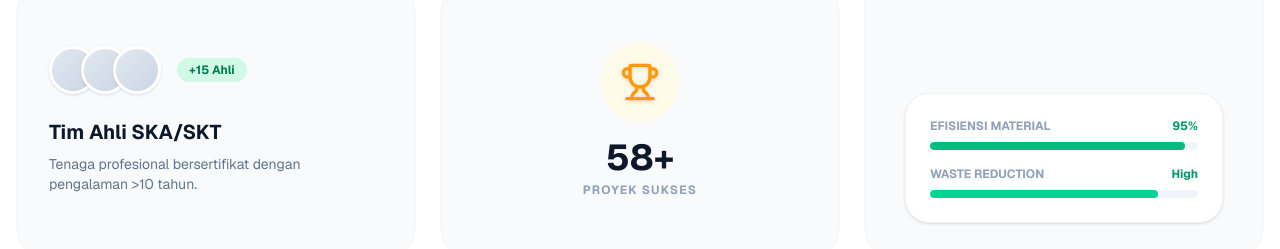
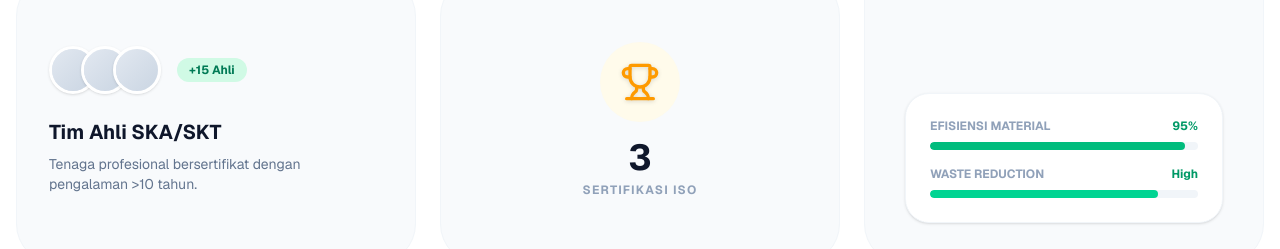
Before and after one commit to Richienv/kidnusagemilang, a Next.js app: page / in a window 1280 px wide. Shown: the part 3460-3709 px from the top of the page. Built offline with nearby package versions, Linux system fonts and the light colour scheme.

Commit message:
fix: update statistics and contact email based on company profile

```diff
--- a/src/app/page.tsx
+++ b/src/app/page.tsx
@@ -319,8 +319,8 @@ export default function Home() {
               <div className="w-16 h-16 md:w-20 md:h-20 rounded-full bg-amber-50 flex items-center justify-center mb-3 md:mb-4 group-hover:scale-110 transition-transform duration-300">
                 <Trophy className="w-8 h-8 md:w-10 md:h-10 text-amber-500 drop-shadow-sm" />
               </div>
-              <div className="text-3xl md:text-4xl font-bold text-slate-900 mb-1">58+</div>
-              <p className="text-[10px] md:text-xs font-bold text-slate-400 uppercase tracking-widest">Proyek Sukses</p>
+              <div className="text-3xl md:text-4xl font-bold text-slate-900 mb-1">3</div>
+              <p className="text-[10px] md:text-xs font-bold text-slate-400 uppercase tracking-widest">Sertifikasi ISO</p>
             </div>
 
           </div>
@@ -523,7 +523,7 @@ export default function Home() {
             <div className="space-y-4 md:space-y-6">
               <h4 className="font-bold text-sm md:text-base text-slate-900">Kontak</h4>
               <div className="text-slate-500 space-y-2 text-xs md:text-lg">
-                <p className="hover:text-emerald-600 cursor-pointer transition-colors">admin@kidnusagemilang.com</p>
+                <p className="hover:text-emerald-600 cursor-pointer transition-colors">kidnusagemilang@gmail.com</p>
                 <p className="hover:text-emerald-600 cursor-pointer transition-colors">+62 (542) 123-4567</p>
               </div>
             </div>
```
